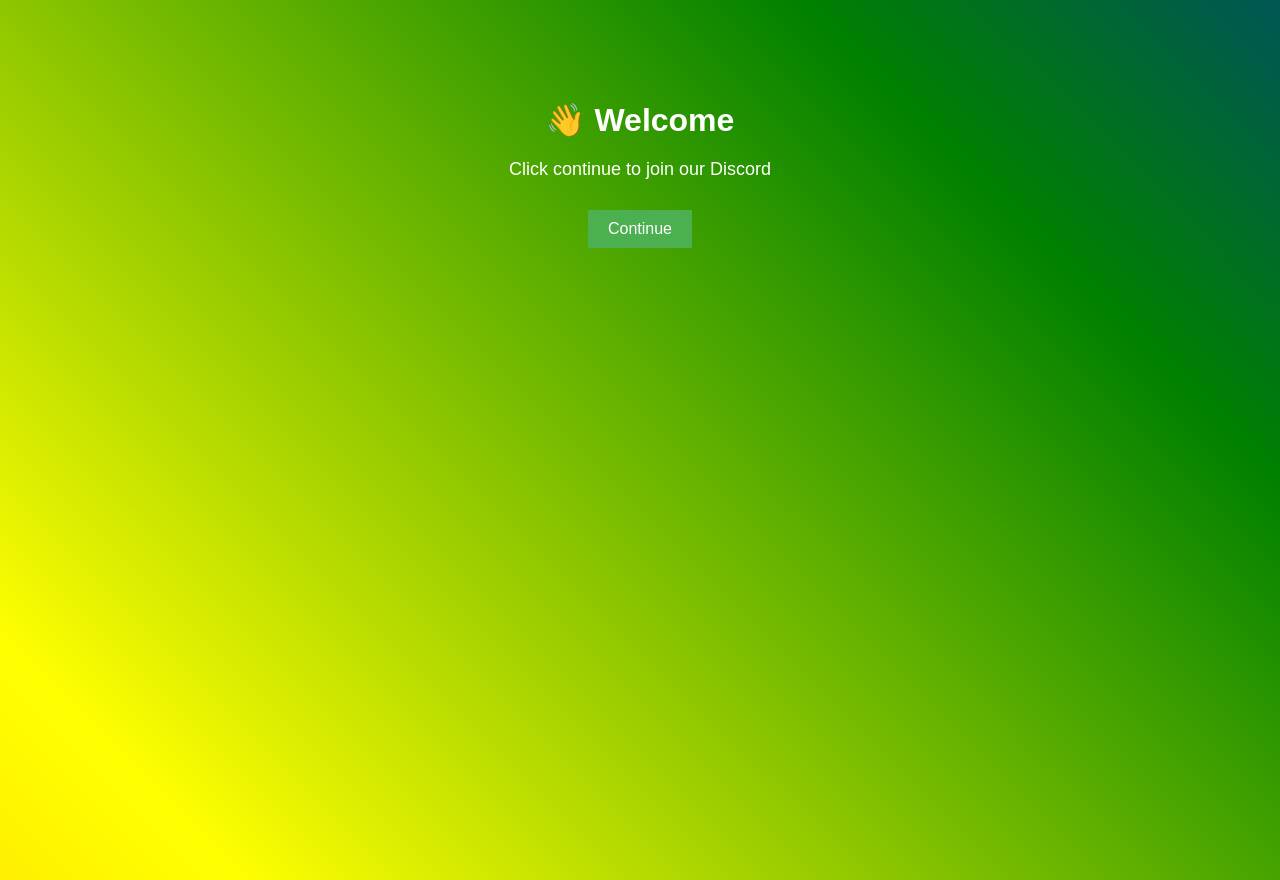
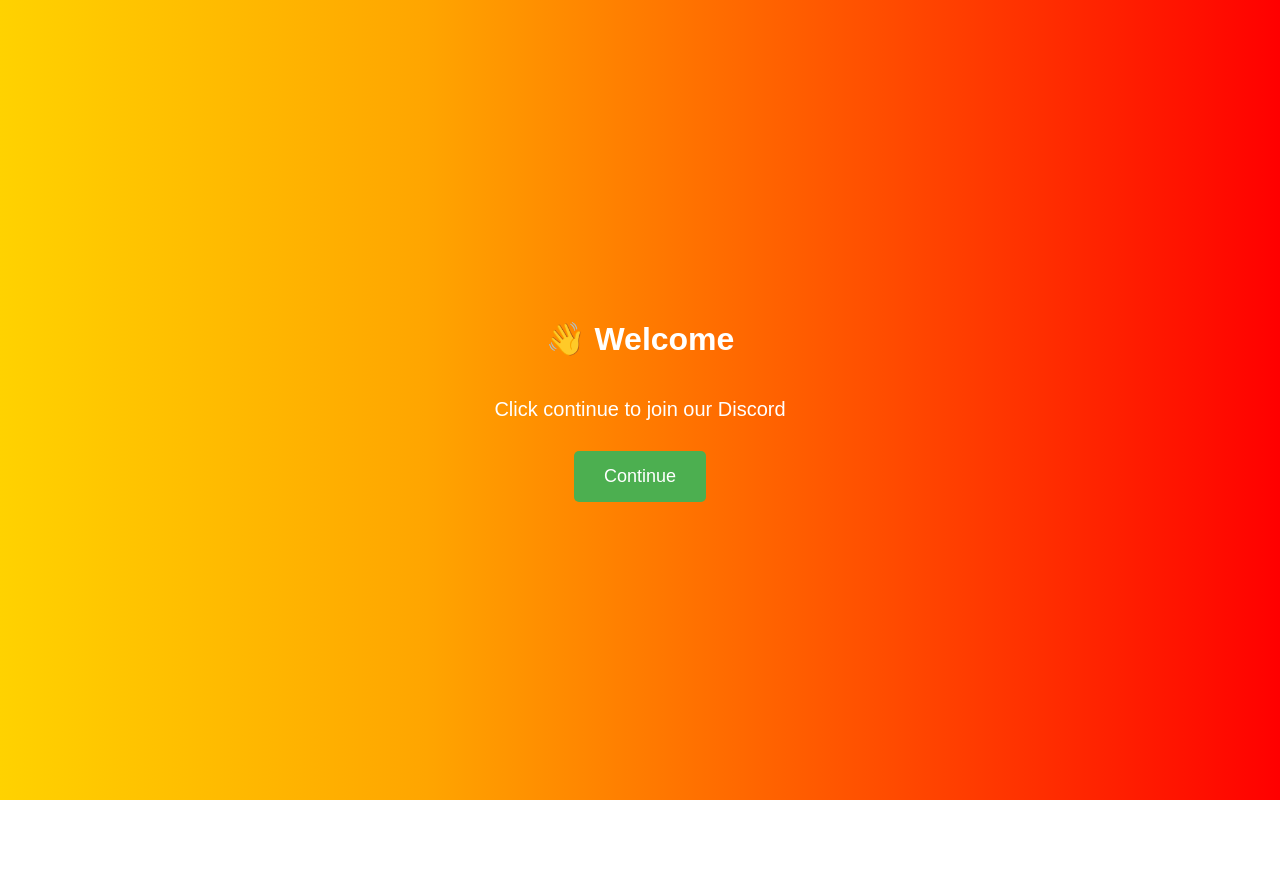
Before and after one commit to mohamedKkstuff/my-first, a plain HTML site: page index.html in a window 1280 px wide. After the commit the page ends 800 px from the top, so only its background shows below. Drawn offline with Linux system fonts and the light colour scheme.

Commit message:
Update index.html

```diff
--- a/index.html
+++ b/index.html
@@ -1,29 +1,31 @@
 <!DOCTYPE html>
 <html>
 <head>
-  <title>My Website</title>
-
+  <title>My Rainbow Website</title>
   <style>
     body {
-      background: linear-gradient(45deg,
+      background: linear-gradient(270deg,
         red, orange, yellow, green, blue, indigo, violet);
       background-size: 400% 400%;
       animation: gradient 10s ease infinite;
       color: white;
       margin: 0;
       height: 100vh;
-      text-align: center;
-      font-family: Arial;
-      padding-top: 80px;
+      display: flex;
+      flex-direction: column;
+      justify-content: center;
+      align-items: center;
+      font-family: Arial, sans-serif;
     }
 
     button {
       background-color: #4CAF50;
       color: white;
       border: none;
-      padding: 10px 20px;
+      padding: 15px 30px;
       cursor: pointer;
-      font-size: 16px;
+      font-size: 18px;
+      border-radius: 5px;
     }
 
     button:hover {
@@ -36,20 +38,26 @@
 
     p {
       margin-bottom: 30px;
-      font-size: 18px;
+      font-size: 20px;
+    }
+
+    @keyframes gradient {
+      0% { background-position: 0% 50%; }
+      50% { background-position: 100% 50%; }
+      100% { background-position: 0% 50%; }
     }
   </style>
+</head>
+
+<body>
+  <h1>👋 Welcome</h1>
+  <p>Click continue to join our Discord</p>
+  <button onclick="go()">Continue</button>
 
   <script>
     function go() {
       window.location.href = "https://discord.gg/ftegAhGqq";
     }
   </script>
-</head>
-
-<body>
-  <h1>👋 Welcome</h1>
-  <p>Click continue to join our Discord</p>
-  <button onclick="go()">Continue</button>
 </body>
 </html>
```
